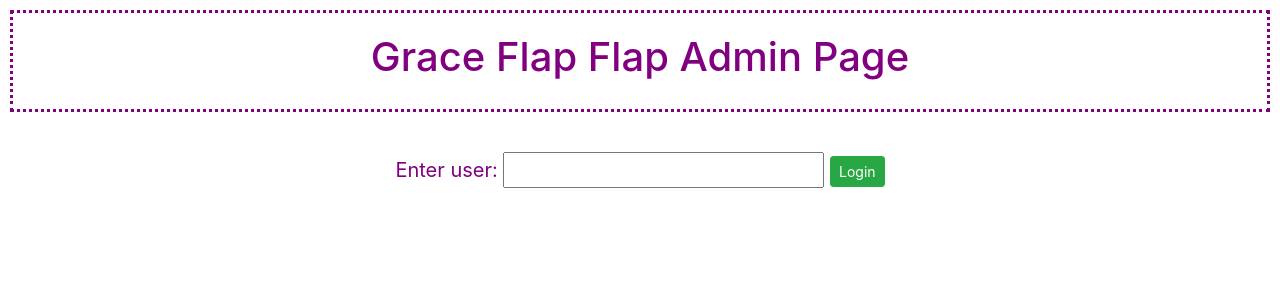
After one commit to Shuoen1997/grace-flap-flap, a Flask app: page /login in a window 1280 px wide. The commit adds this page. Shown: the top 300 px of the page. Run offline with Flask 2, Linux system fonts and the light colour scheme; parts of the project's set-up code (start-up, migrations or seed data) failed here and were passed over; some libraries are stand-ins or nearby versions.

Commit message:
[20] Finish re-routing and separating methods

```diff
--- a/app.py
+++ b/app.py
@@ -22,9 +22,14 @@ def run_app():
 def register_blueprints(app):
     from views.admin import send_message_views
     from views.receiver import receive_views
+    from views.home import login_views, main_views
+    from views.user import grateful_list_views
 
     app.register_blueprint(send_message_views.blueprint)
     app.register_blueprint(receive_views.blueprint)
+    app.register_blueprint(login_views.blueprint)
+    app.register_blueprint(main_views.blueprint)
+    app.register_blueprint(grateful_list_views.blueprint)
 
 
 if __name__ == "__main__":
--- a/static/css/site.css
+++ b/static/css/site.css
@@ -5,9 +5,9 @@
     font-size: 30px;
     padding: 20px;
     margin: 10px;
-    color: yellowgreen;
+    color: purple;
     border-style: dotted;
-    border-color: yellowgreen;
+    border-color: purple;
     text-align: center;
 }
 
@@ -15,14 +15,14 @@
     font-size: 20px;
     margin: 10px;
     padding: 30px;
-    color: yellowgreen;
+    color: purple;
     text-align: center;
 }
 
 .sub_btn {
     border-radius: 5px;
     border-color: yellow;
-    background: yellowgreen;
+    background: purple;
     color: white;
     padding-left: 20px;
     padding-right: 20px;
@@ -30,10 +30,10 @@
 
 .txt_fld {
     background: white;
-    border-color: yellowgreen;
+    border-color: purple;
     border-radius: 5px;
     border-style: dot-dash;
     font-size: 20px;
     padding: 10px;
-    color: yellowgreen;
+    color: purple;
 }
--- /dev/null
+++ b/templates/home/login.html
@@ -0,0 +1,10 @@
+{% extends "shared/_layout.html" %}
+
+{#This will be replaced by LINE login #}
+{% block main_content %}
+  <form action="" method="post">
+  <label for="userid">Enter user: </label>
+      <input type="text" name="userid" id="userid">
+    <button type="submit" class="btn btn-success btn-sm">Login</button>
+  </form>
+{% endblock %}
--- a/templates/shared/_layout.html
+++ b/templates/shared/_layout.html
@@ -2,9 +2,16 @@
 <html lang="en">
 <head>
     <meta charset="UTF-8">
-    <title>{% block title %}Grace Flap Flap Admin Page{% endblock %}</title>
+    <title>{% block title %}Grace Flap Flap{% endblock %}</title>
 
     <link rel="stylesheet" href="/static/css/site.css"/>
+
+    <link
+            rel="stylesheet"
+            href="https://maxcdn.bootstrapcdn.com/bootstrap/4.5.0/css/bootstrap.min.css"
+            integrity="sha384-9aIt2nRpC12Uk9gS9baDl411NQApFmC26EwAOH8WgZl5MYYxFfc+NcPb1dKGj7Sk"
+            crossorigin="anonymous"
+    />
 
     {% block additional_css %}{% endblock %}
 </head>
--- /dev/null
+++ b/views/home/login_views.py
@@ -0,0 +1,18 @@
+import os
+
+import requests
+from flask import request, session, redirect, url_for, render_template, Blueprint
+from views.user.grateful_list_views import *
+
+blueprint = Blueprint('login', __name__, template_folder='templates')
+
+
+@blueprint.route("/login", methods=['GET'])
+def login_get():
+    return render_template("home/login.html")
+
+
+@blueprint.route("/login", methods=['POST'])
+def login_post():
+    user_id = request.form['userid']
+    return redirect(url_for('user.viewlist_for', user_id=str(user_id)))
```
Also changed, not shown: templates/admin/login.html (added, +12 -0 lines), templates/home.html (+6 -9 lines), views/admin/send_message_views.py (+35 -35 lines), views/home/main_views.py (added, +16 -0 lines), views/user/grateful_list_views.py (added, +11 -0 lines), templates/admin/tool.html (renamed from templates/main.html).
